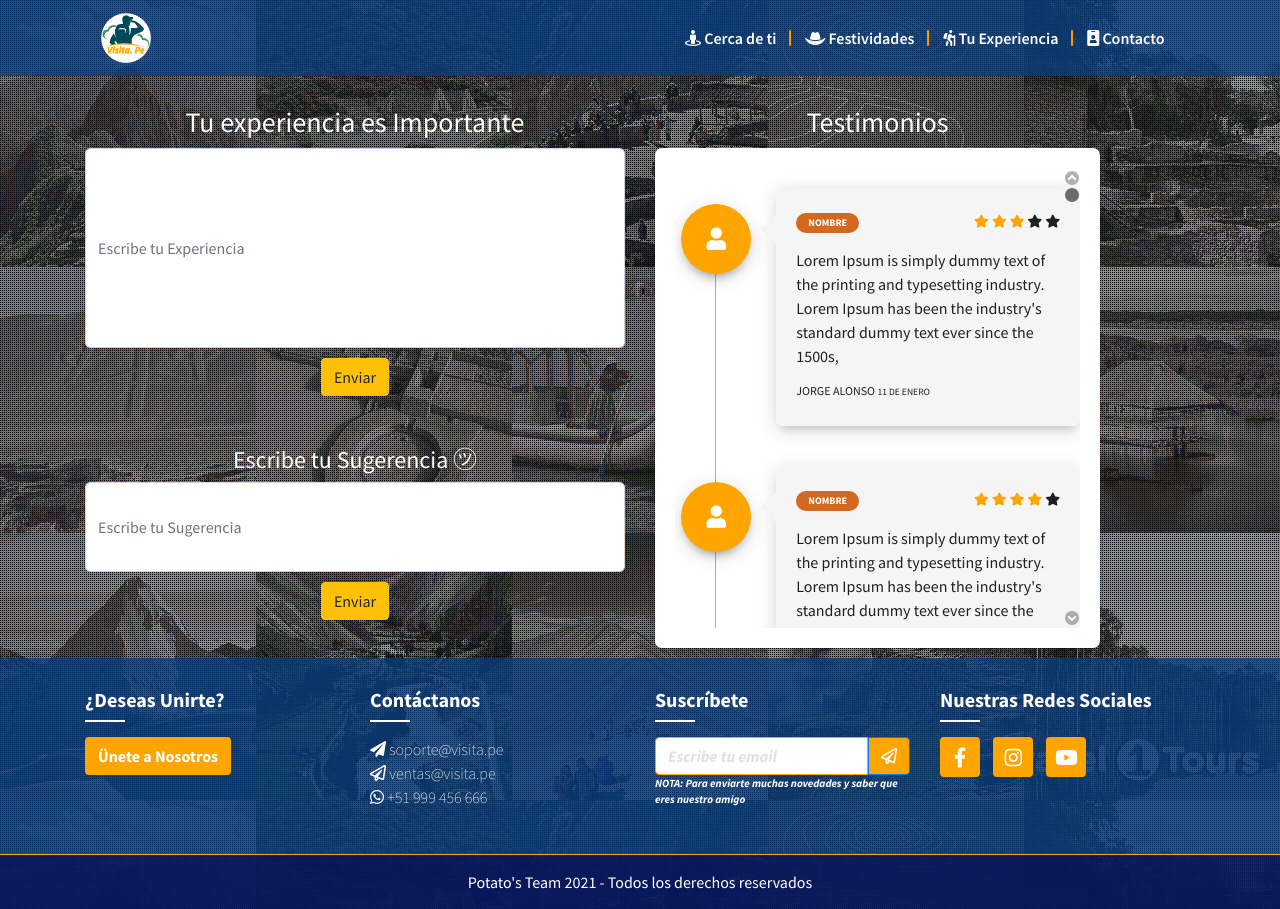
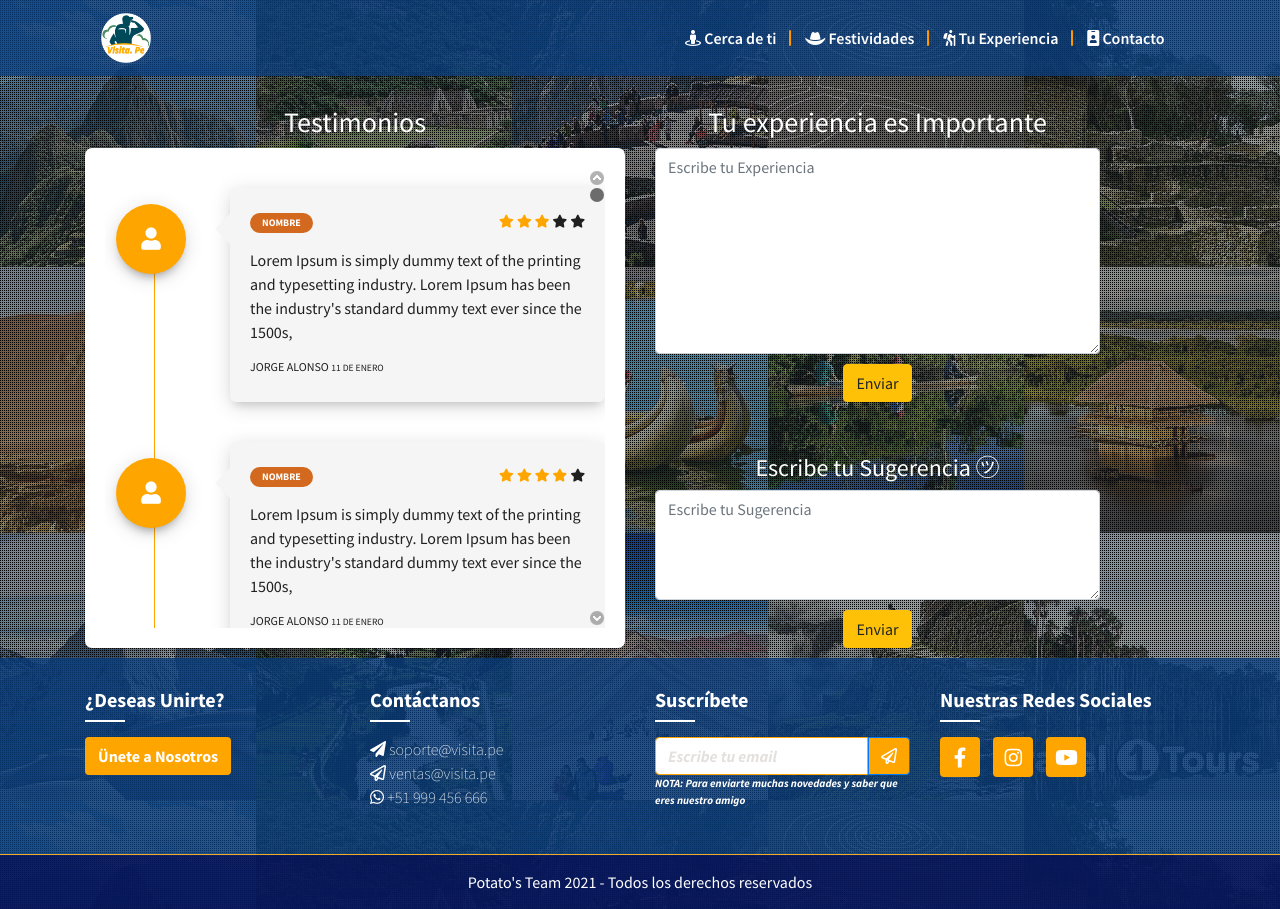
Before and after one commit to Potato-sTeam/visitape_frontend, a PHP site: page /tuexperiencia.html in a window 1280 px wide. Run offline with PHP 8.4, Linux system fonts and the light colour scheme; some libraries are stand-ins or nearby versions.

Commit message:
tu experienciia realizado

```diff
--- a/assets/css/custom.css
+++ b/assets/css/custom.css
@@ -452,7 +452,7 @@ h3
 }
 h4
 {
-    margin-top: 50px;
+    margin-top: 52px;
     color: white;
     text-align: center;
 }
--- a/tuexperiencia.html
+++ b/tuexperiencia.html
@@ -57,23 +57,6 @@
         <div class="container margin-gral1">
             <div class="row">
                 <div class="col-sm-12 col md-6 col-lg-6 main-content-2">
-                    <h3>Tu experiencia es Importante</h3>
-                    <div class="coment">
-                        <input type="text" class="form-control" placeholder="Escribe tu Experiencia">
-                    </div>
-                    <div style="text-align: center;">
-                        <button id="enviar" style="position: flex;" type="button" class="btn btn-warning">Enviar</button>
-                    </div>
-                    <h4>Escribe tu Sugerencia ㋡</h4>
-                    <div class="sug">
-                        <input type="text" class="form-control" placeholder="Escribe tu Sugerencia">
-                    </div>
-                    <div class="but-env" style="text-align: center;">
-                        <button id="env" tyle="position: flex;" type="button" class="btn btn-warning">Enviar</button>
-                    </div>
-                </div>
-
-                <div class="col-sm-12 col md-6 col-lg-5 main-content-2">
                     <h3>Testimonios</h3>
                     <div class="wraped-scroll">
                         <div class="content-comment">
@@ -161,6 +144,23 @@
                         </div>
                     </div>
                 </div>
+
+                <div class="col-sm-12 col md-6 col-lg-5 main-content-2">
+                    <h3>Tu experiencia es Importante</h3>
+                    <div class="coment">
+                        <textarea class="form-control" id="exampleFormControlTextarea1" rows="8" placeholder="Escribe tu Experiencia"></textarea>
+                    </div>
+                    <div style="text-align: center;">
+                        <button id="enviar" style="position: flex;" type="button" class="btn btn-warning">Enviar</button>
+                    </div>
+                    <h4>Escribe tu Sugerencia ㋡</h4>
+                    <div class="sug">
+                        <textarea class="form-control" id="exampleFormControlTextarea1" rows="4" placeholder="Escribe tu Sugerencia"></textarea>
+                    </div>
+                    <div class="but-env" style="text-align: center;">
+                        <button id="env" tyle="position: flex;" type="button" class="btn btn-warning">Enviar</button>
+                    </div>
+                </div>
             </div>
         </div>
         <footer id="footer">
```
